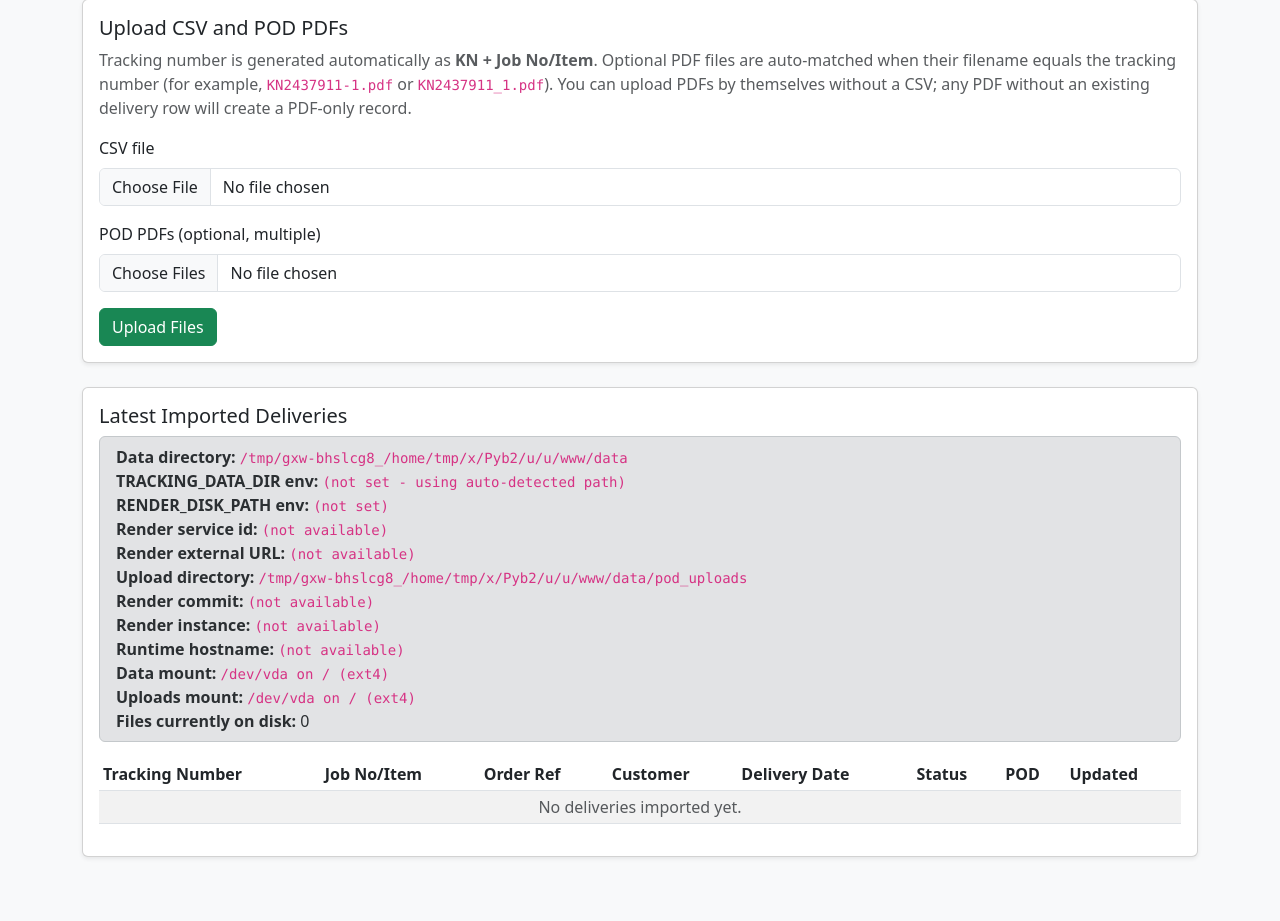
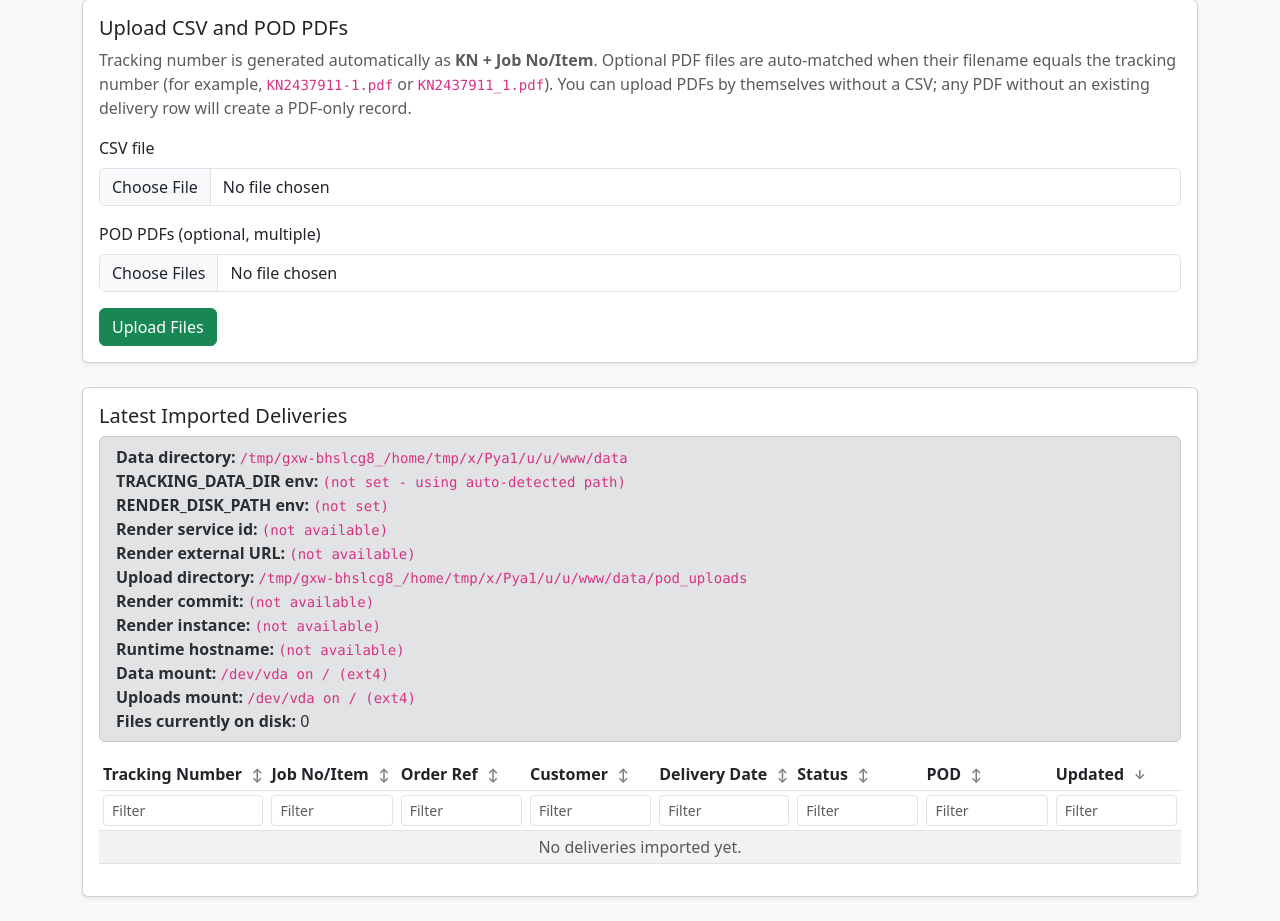
Before and after one commit to Silverlake-nacho/silverlake.tracking, a Flask app: page /admin in a window 1280 px wide. Shown: the part 87-1008 px from the top of the page. Before the commit the page ends 945 px from the top, so only its background shows below. Run offline with Flask 3, Linux system fonts and the light colour scheme; the visitor is signed in with stand-in values (Sample User, id 1); data that the repository does not hold is empty.

Commit message:
Update admin.html

```diff
--- a/templates/admin.html
+++ b/templates/admin.html
@@ -5,6 +5,21 @@
     <meta name="viewport" content="width=device-width, initial-scale=1">
     <title>Admin - Silverlake Tracking</title>
     <link href="https://cdn.jsdelivr.net/npm/bootstrap@5.3.0/dist/css/bootstrap.min.css" rel="stylesheet">
+    <style>
+      .sortable {
+        cursor: pointer;
+        user-select: none;
+        white-space: nowrap;
+      }
+      .sortable .sort-indicator {
+        font-size: 0.8rem;
+        opacity: 0.6;
+        margin-left: 0.35rem;
+      }
+      .column-filter {
+        min-width: 120px;
+      }
+    </style>
   </head>
   <body class="bg-light">
     <div class="container py-4">
@@ -83,20 +98,30 @@
             </ul>
           {% endif %}
           <div class="table-responsive">
-            <table class="table table-sm table-striped align-middle">
+            <table class="table table-sm table-striped align-middle" id="deliveries-table">
               <thead>
                 <tr>
-                  <th>Tracking Number</th>
-                  <th>Job No/Item</th>
-                  <th>Order Ref</th>
-                  <th>Customer</th>
-                  <th>Delivery Date</th>
-                  <th>Status</th>
-                  <th>POD</th>
-                  <th>Updated</th>
+                  <th class="sortable" data-column-index="0">Tracking Number <span class="sort-indicator">↕</span></th>
+                  <th class="sortable" data-column-index="1">Job No/Item <span class="sort-indicator">↕</span></th>
+                  <th class="sortable" data-column-index="2">Order Ref <span class="sort-indicator">↕</span></th>
+                  <th class="sortable" data-column-index="3">Customer <span class="sort-indicator">↕</span></th>
+                  <th class="sortable" data-column-index="4">Delivery Date <span class="sort-indicator">↕</span></th>
+                  <th class="sortable" data-column-index="5">Status <span class="sort-indicator">↕</span></th>
+                  <th class="sortable" data-column-index="6">POD <span class="sort-indicator">↕</span></th>
+                  <th class="sortable" data-column-index="7">Updated <span class="sort-indicator">↕</span></th>
+                </tr>
+                <tr>
+                  <th><input type="text" class="form-control form-control-sm column-filter" data-column-index="0" placeholder="Filter"></th>
+                  <th><input type="text" class="form-control form-control-sm column-filter" data-column-index="1" placeholder="Filter"></th>
+                  <th><input type="text" class="form-control form-control-sm column-filter" data-column-index="2" placeholder="Filter"></th>
+                  <th><input type="text" class="form-control form-control-sm column-filter" data-column-index="3" placeholder="Filter"></th>
+                  <th><input type="text" class="form-control form-control-sm column-filter" data-column-index="4" placeholder="Filter"></th>
+                  <th><input type="text" class="form-control form-control-sm column-filter" data-column-index="5" placeholder="Filter"></th>
+                  <th><input type="text" class="form-control form-control-sm column-filter" data-column-index="6" placeholder="Filter"></th>
+                  <th><input type="text" class="form-control form-control-sm column-filter" data-column-index="7" placeholder="Filter"></th>
                 </tr>
               </thead>
-              <tbody>
+              <tbody id="deliveries-table-body">
                 {% for delivery in deliveries %}
                   <tr>
                     <td>{{ delivery.tracking_number }}</td>
@@ -127,5 +152,91 @@
         </div>
       </div>
     </div>
+    <script>
+      (function () {
+        const table = document.getElementById("deliveries-table");
+        const tbody = document.getElementById("deliveries-table-body");
+        if (!table || !tbody) return;
+
+        const headers = Array.from(table.querySelectorAll("th.sortable"));
+        const filters = Array.from(table.querySelectorAll(".column-filter"));
+        let activeSort = { index: 7, direction: "desc" };
+
+        function getRows() {
+          return Array.from(tbody.querySelectorAll("tr")).filter(
+            (row) => row.querySelectorAll("td").length > 1
+          );
+        }
+
+        function cellValue(row, columnIndex) {
+          const cells = row.querySelectorAll("td");
+          const cell = cells[columnIndex];
+          if (!cell) return "";
+          return (cell.textContent || "").trim().toLowerCase();
+        }
+
+        function applyFilters() {
+          const rows = getRows();
+          rows.forEach((row) => {
+            const isVisible = filters.every((filterInput) => {
+              const query = filterInput.value.trim().toLowerCase();
+              if (!query) return true;
+              const index = Number(filterInput.dataset.columnIndex || -1);
+              return cellValue(row, index).includes(query);
+            });
+            row.style.display = isVisible ? "" : "none";
+          });
+        }
+
+        function applySort() {
+          const rows = getRows();
+          const directionMultiplier = activeSort.direction === "asc" ? 1 : -1;
+          rows.sort((a, b) => {
+            const left = cellValue(a, activeSort.index);
+            const right = cellValue(b, activeSort.index);
+            if (left < right) return -1 * directionMultiplier;
+            if (left > right) return 1 * directionMultiplier;
+            return 0;
+          });
+          rows.forEach((row) => tbody.appendChild(row));
+        }
+
+        function updateIndicators() {
+          headers.forEach((header) => {
+            const indicator = header.querySelector(".sort-indicator");
+            const index = Number(header.dataset.columnIndex || -1);
+            if (!indicator) return;
+            if (index === activeSort.index) {
+              indicator.textContent = activeSort.direction === "asc" ? "↑" : "↓";
+            } else {
+              indicator.textContent = "↕";
+            }
+          });
+        }
+
+        headers.forEach((header) => {
+          header.addEventListener("click", () => {
+            const index = Number(header.dataset.columnIndex || -1);
+            if (index < 0) return;
+            if (activeSort.index === index) {
+              activeSort.direction = activeSort.direction === "asc" ? "desc" : "asc";
+            } else {
+              activeSort = { index, direction: "asc" };
+            }
+            applySort();
+            applyFilters();
+            updateIndicators();
+          });
+        });
+
+        filters.forEach((filterInput) => {
+          filterInput.addEventListener("input", applyFilters);
+        });
+
+        applySort();
+        applyFilters();
+        updateIndicators();
+      })();
+    </script>
   </body>
 </html>
```
